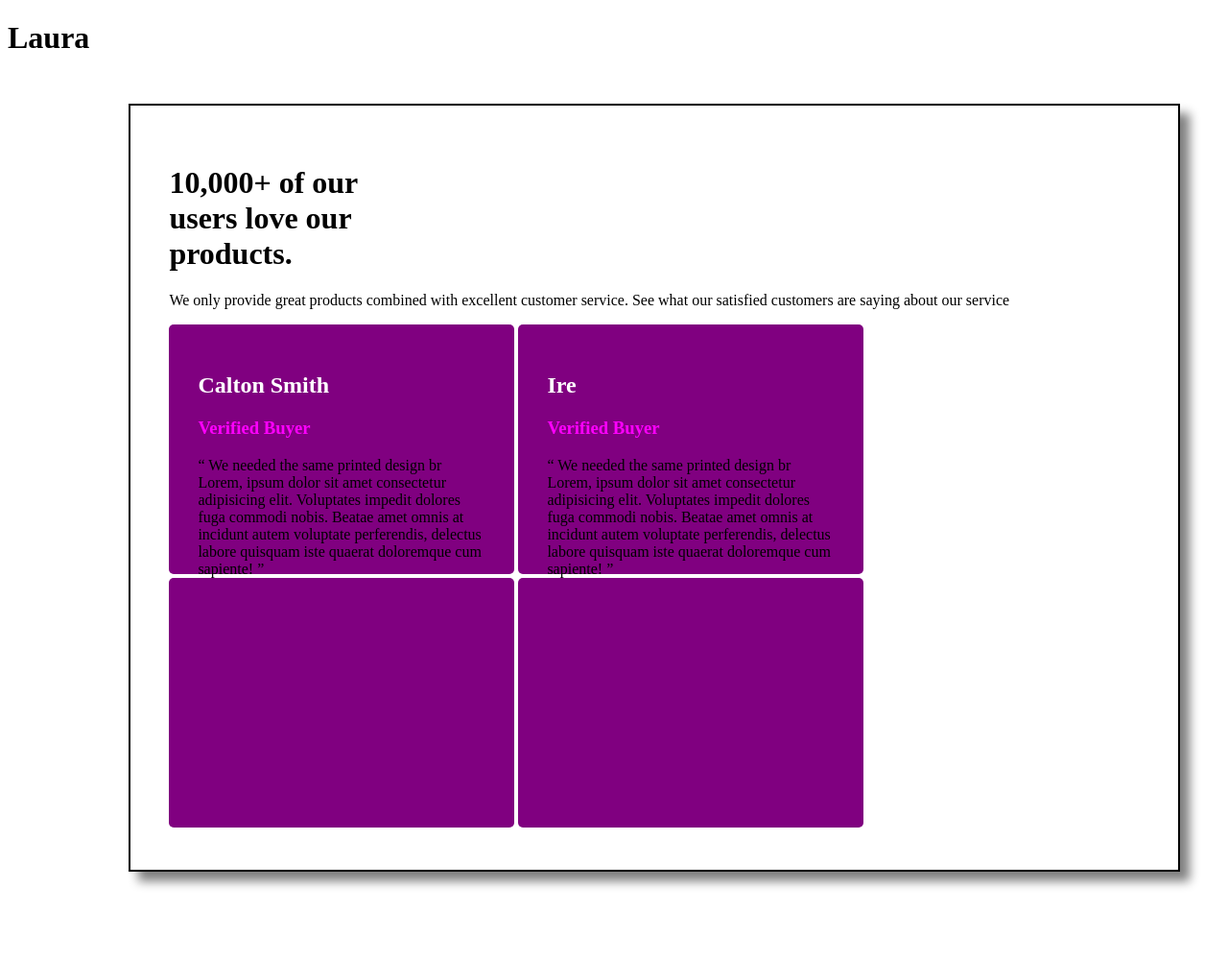
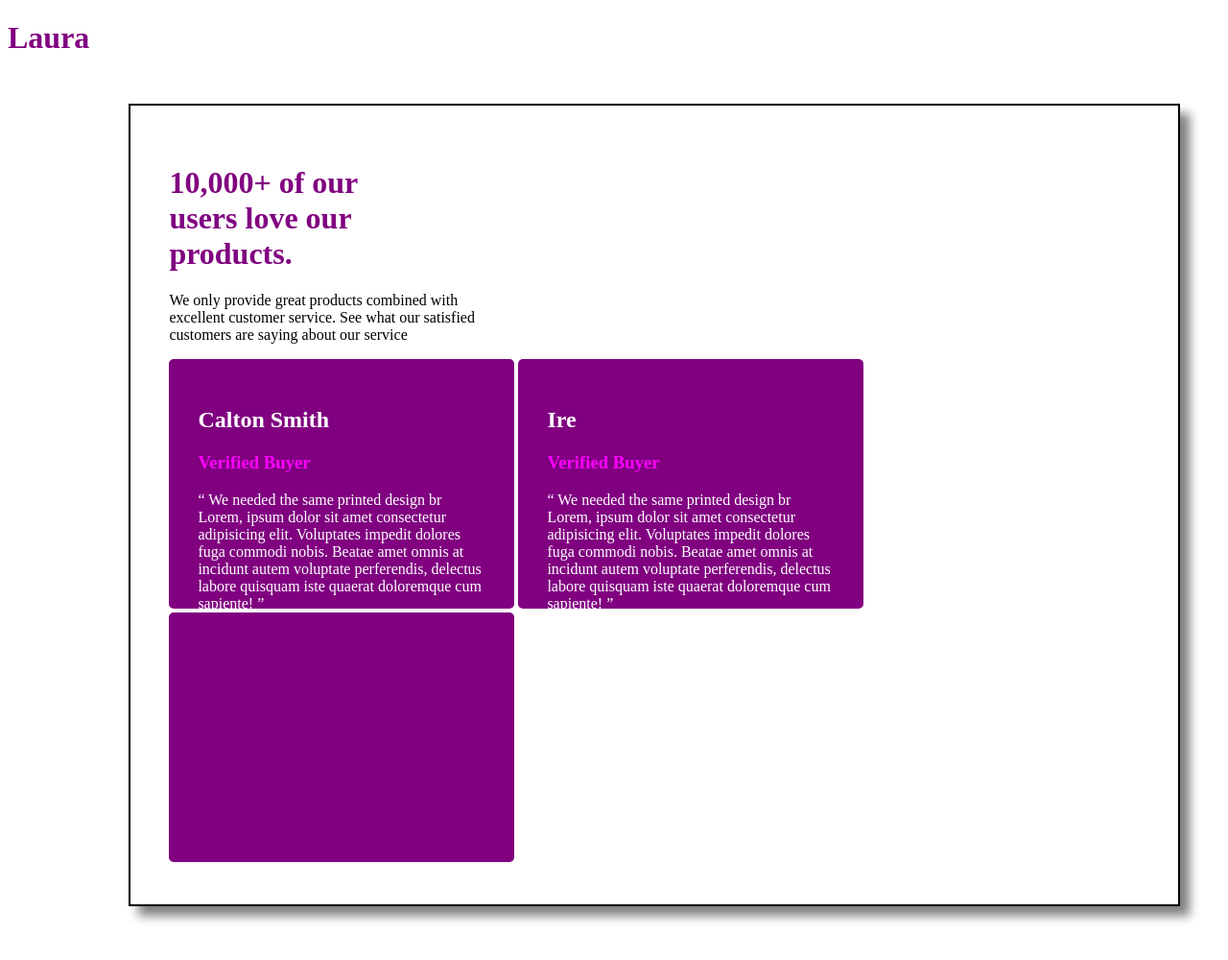
Before and after one commit to mazgio/projlayout, a plain HTML site: page index.html in a window 1280 px wide. Shown: the whole page at 96% size. Drawn offline with Linux system fonts and the light colour scheme.

Commit message:
made text white

```diff
--- a/index.html
+++ b/index.html
@@ -47,10 +47,10 @@
       </section>
 
 
-      <section class="box middlebox">
+      <section class="box lowerbox">
         <span></span>
       </section>
-      <section class="box lowerbox"></section>
+
     </main>
   </body>
 </html>
--- a/style.css
+++ b/style.css
@@ -7,11 +7,21 @@ main{
     margin-top:50px;
     box-shadow: 10px 10px 10px grey;
 }
+h1 {
+    color:purple
+}
 h2 {
     color: white;
 }
 h3 {
     color: magenta;
+}
+main p {
+    width: 350px;
+}
+
+q {
+    color:white
 }
 .box{
     background-color:purple ;
```
